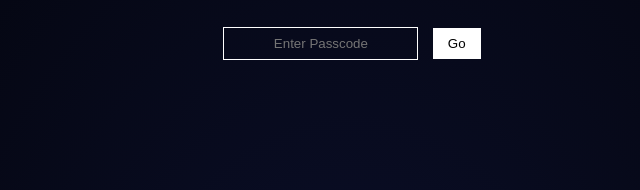
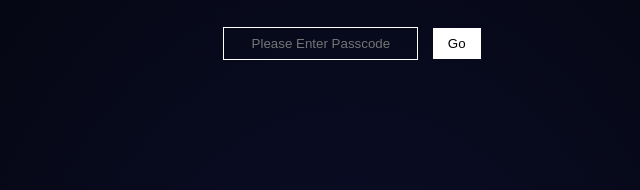
Before and after one commit to urbanmirage/Origin-zero, a plain HTML site: page index.html in a window 1280 px wide. Shown: the part 389-579 px from the top of the page, 288-928 px from the left. Drawn offline with Linux system fonts and the light colour scheme.

```diff
--- a/index.html
+++ b/index.html
@@ -85,7 +85,7 @@
 <div class="container">
     <div class="origin">ORIGIN</div>
     <div>
-        <input type="password" id="passcode" placeholder='Enter Passcode'>
+        <input type="password" id="passcode" placeholder=' Please Enter Passcode '>
         <button onclick="checkPass()">Go</button>
     </div>
     <div class="error" id="errorMsg"></div>
```
